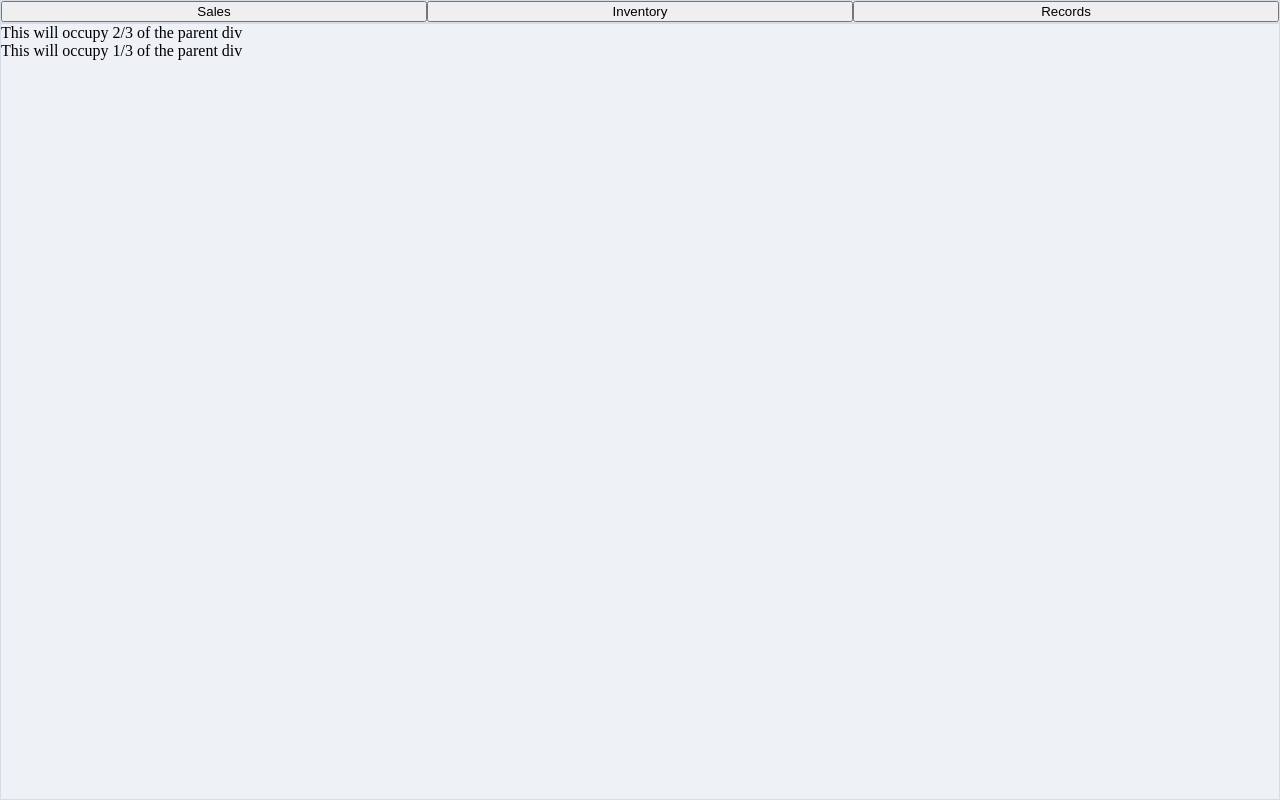
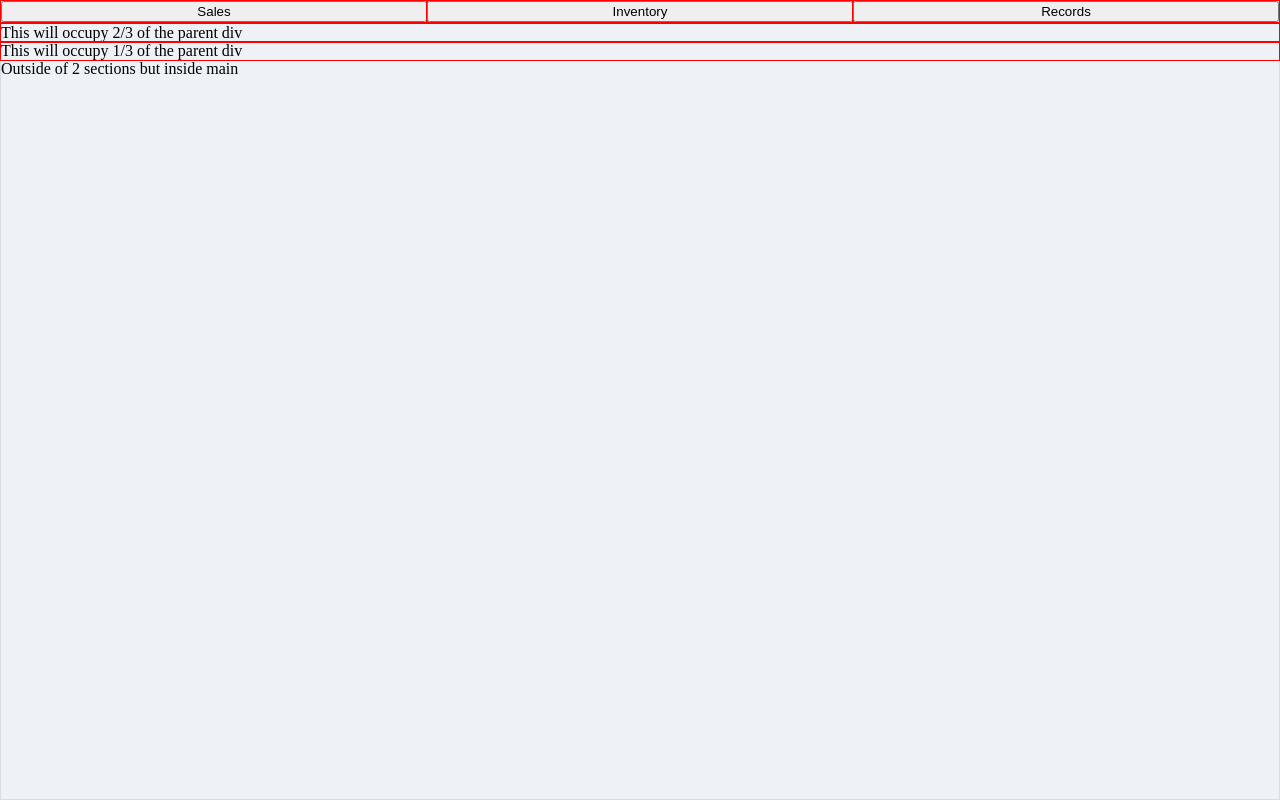
Before and after one commit to kentvillamora-dev/mini-store-pos-learning, a React (Vite) app: page / in a window 1280 px wide. Built offline with nearby package versions, Linux system fonts and the light colour scheme.

Commit message:
Added CSS outline for debugging; Properly arranged index.css structure

```diff
--- a/src/App.tsx
+++ b/src/App.tsx
@@ -18,6 +18,7 @@ function App() {
         <section>
           This will occupy 1/3 of the parent div
         </section>
+        Outside of 2 sections but inside main
       </main>
     </>
   )
--- a/src/index.css
+++ b/src/index.css
@@ -1,17 +1,4 @@
-html, body, #root {
-  height: 100%;
-  margin: 0;
-}
-
-#root {
-  display: flex;
-  flex-direction: column;
-}
-
 :root {
-  /* Shell */
-  background: var(--color-canvas);
-
   /* Surfaces */
   --color-canvas: #0a2540;
   --color-background: #eef1f5;
@@ -29,6 +16,19 @@ html, body, #root {
 
   /* Effects */
   --color-shadow: rgba(15, 23, 42, 0.08);
+
+  /* Shell */
+  background: var(--color-canvas);
+}
+
+html, body, #root {
+  height: 100%;
+  margin: 0;
+}
+
+#root {
+  display: flex;
+  flex-direction: column;
 }
 
 nav {
@@ -46,3 +46,7 @@ main {
   background: var(--color-background);
   border: 1px solid var(--color-border);
 }
+
+* {
+  outline: 1px solid red;
+}
```
